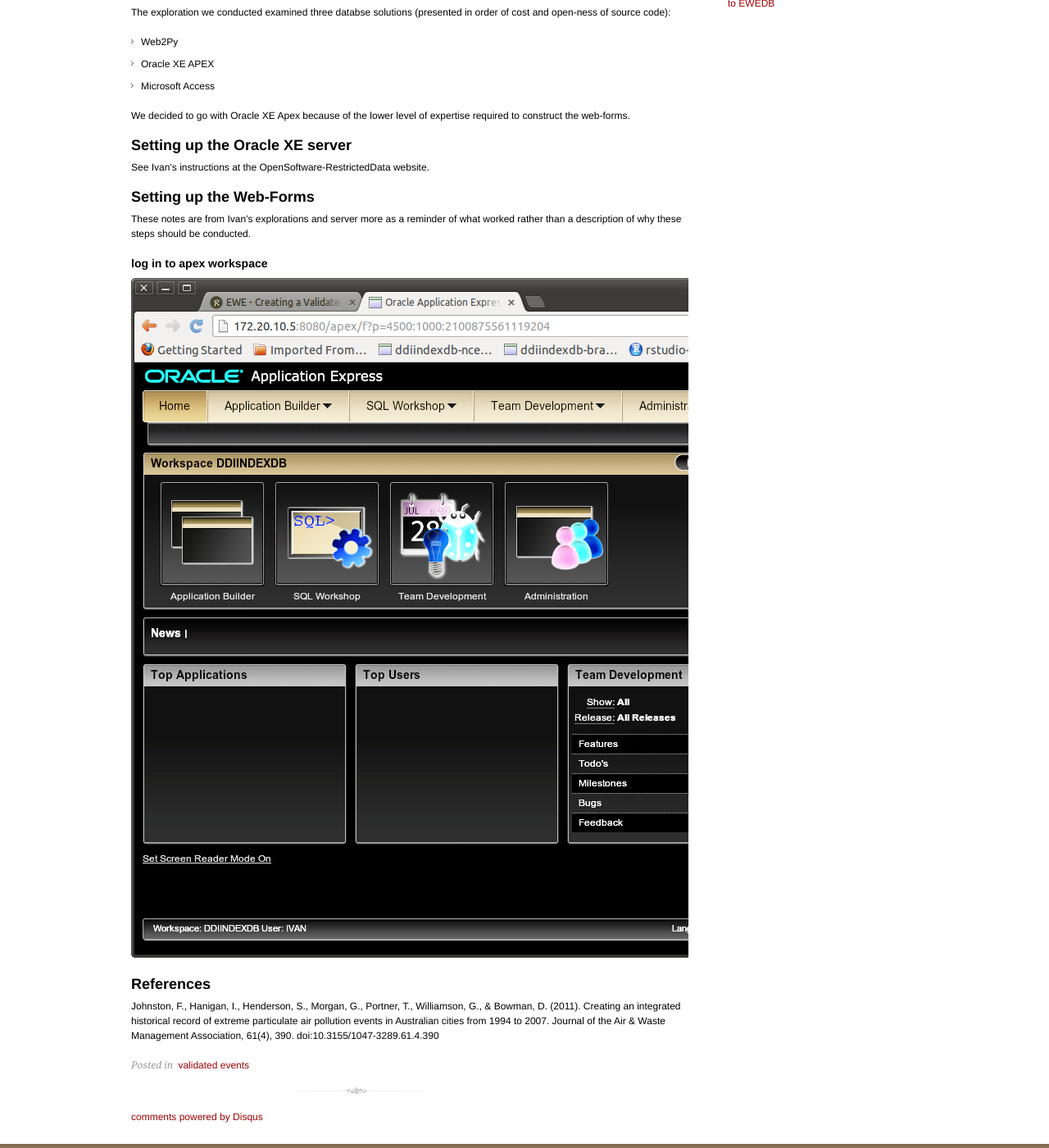
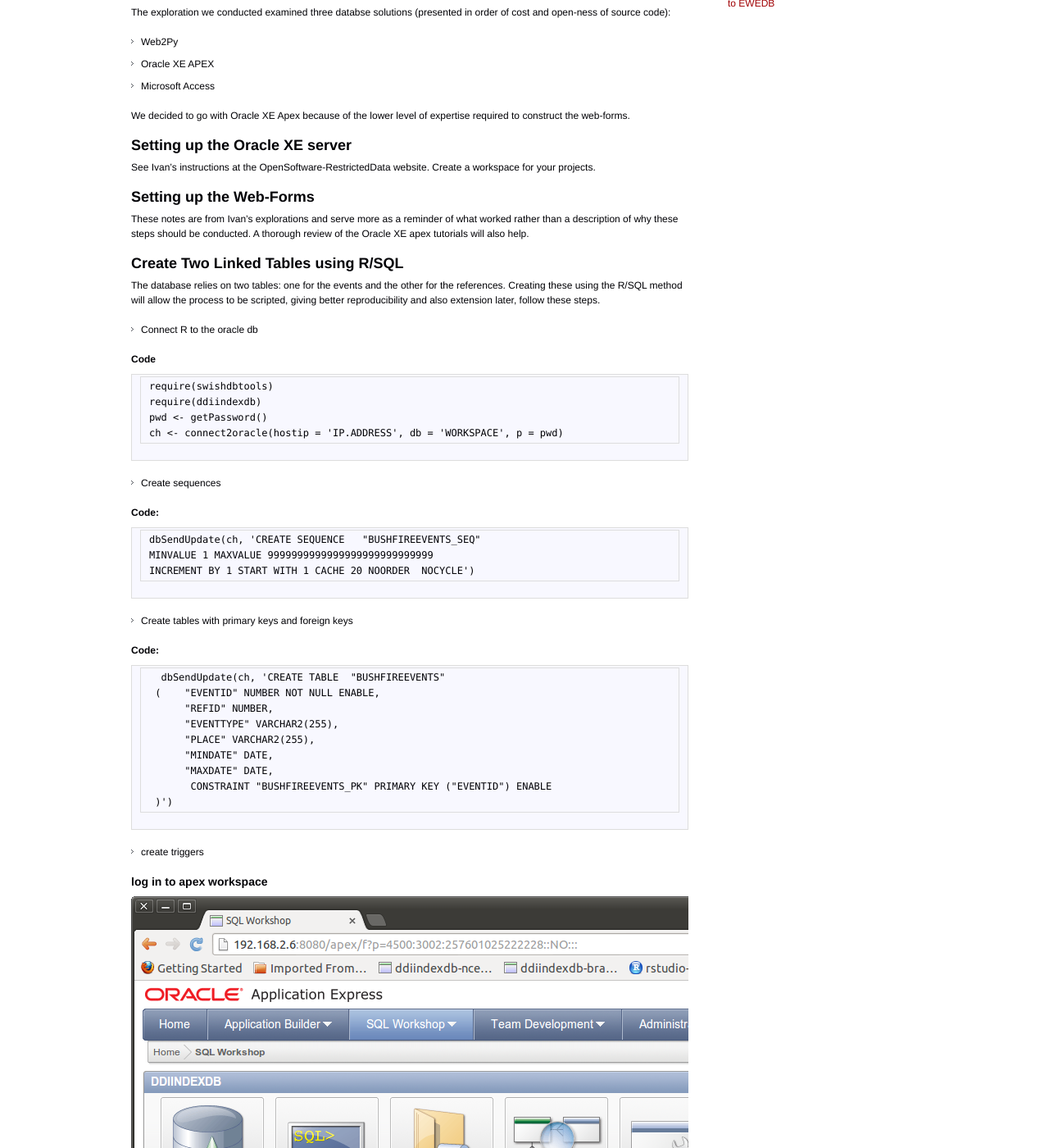
Before and after one commit to swish-climate-impact-assessment/swish-climate-impact-assessment.github.com, a Jekyll site: the page built from creating-a-validated-events-database.md, in a window 1280 px wide and 1400 px high, scrolled down 803 px. Shown: the whole window at 82% size. Built offline with Jekyll 4.4.1, drawn with Linux system fonts in a browser that asks for light colours; nearby versions of some CDN libraries; Markdown is read by kramdown in place of the engine named in the settings; comment, search, counter and statistics services are not loaded; some of the changed text lies outside the part shown.

Commit message:
add work toward r/sql script

```diff
--- a/creating-a-validated-events-database.md
+++ b/creating-a-validated-events-database.md
@@ -31,14 +31,63 @@
 We decided to go with Oracle XE Apex because of the lower level of expertise required to construct the web-forms.
 
 ## Setting up the Oracle XE server
-See Ivan's instructions at the OpenSoftware-RestrictedData website.
+See Ivan's instructions at the OpenSoftware-RestrictedData website.  Create a workspace for your projects.
 
 ## Setting up the Web-Forms
-These notes are from Ivan's explorations and server more as a reminder of what worked rather than a description of why these steps should be conducted.
+These notes are from Ivan's explorations and serve more as a reminder of what worked rather than a description of why these steps should be conducted.  A thorough review of the Oracle XE apex tutorials will also help.
+
+
+## Create Two Linked Tables using R/SQL
+The database relies on two tables: one for the events and the other for the references.  Creating these using the R/SQL method will allow the process to be scripted, giving better reproducibility and also extension later, follow these steps.
+
+- Connect R to the oracle db
+
+#### Code
+    require(swishdbtools)
+    require(ddiindexdb)
+    pwd <- getPassword()
+    ch <- connect2oracle(hostip = 'IP.ADDRESS', db = 'WORKSPACE', p = pwd)
+
+
+- Create sequences
+
+#### Code:
+    dbSendUpdate(ch, 'CREATE SEQUENCE   "BUSHFIREEVENTS_SEQ"
+    MINVALUE 1 MAXVALUE 9999999999999999999999999999
+    INCREMENT BY 1 START WITH 1 CACHE 20 NOORDER  NOCYCLE')
+
+- Create tables with primary keys and foreign keys
+
+#### Code:
+      dbSendUpdate(ch, 'CREATE TABLE  "BUSHFIREEVENTS"
+     (    "EVENTID" NUMBER NOT NULL ENABLE,
+          "REFID" NUMBER,
+          "EVENTTYPE" VARCHAR2(255),
+          "PLACE" VARCHAR2(255),
+          "MINDATE" DATE,
+          "MAXDATE" DATE,
+           CONSTRAINT "BUSHFIREEVENTS_PK" PRIMARY KEY ("EVENTID") ENABLE
+     )')
+
+
+-   create triggers
 
 ### log in to apex workspace
 
 ![eventdb-apex.png](/images/eventdb-apex.png)
 
+
+-   create blank pages
+-   create new page
+-             choose form
+-             choose form on report
+-             select the report to go on the blank page
+-  10)        let the form create a new page
+-  11)create a hidden item on report page IE :P2_IDNO
+-  12)change report regions source SQL to 'WHERE [IDNO/FILEID ETC] = :P2_IDNO
+-  13)set up the link on the previous page if applicable
+-  in the form page set the default value for say IDNO to PL/SQL expression & = :P2_IDNO for eg
+
+
 ## References
-Johnston, F., Hanigan, I., Henderson, S., Morgan, G., Portner, T., Williamson, G., & Bowman, D. (2011). Creating an integrated historical record of extreme particulate air pollution events in Australian cities from 1994 to 2007. Journal of the Air & Waste Management Association, 61(4), 390. doi:10.3155/1047-3289.61.4.390
+Johnston, F., Hanigan, I., Henderson, S., Morgan, G., Portner, T., Williamson, G., and Bowman, D. (2011). Creating an integrated historical record of extreme particulate air pollution events in Australian cities from 1994 to 2007. Journal of the Air & Waste Management Association, 61(4), 390. doi:10.3155/1047-3289.61.4.390
```
Also changed, not shown: swish-website-overview.org (+53 -4 lines), images/eventdb-apex.png.
